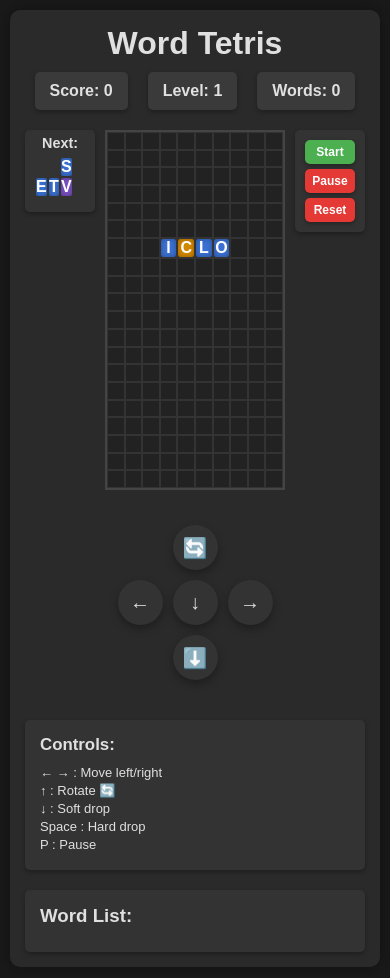
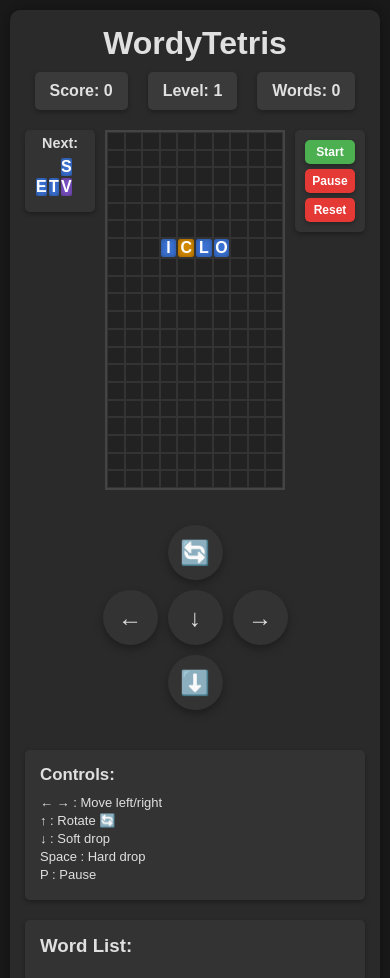
Before and after one commit to falcon766/word-tetris, a plain HTML site: page index.html in a window 390 px wide. Shown: the top 978 px of the page. Drawn offline with Linux system fonts and the light colour scheme.

Commit message:
Update title to WordyTetris, increase touch control size, and fix bug with letters resetting

```diff
--- a/css/styles.css
+++ b/css/styles.css
@@ -286,14 +286,14 @@ button:hover {
 }
 
 .touch-button {
-    width: 60px;
-    height: 60px;
+    width: 70px;
+    height: 70px;
     background-color: #333333;
     border-radius: 50%;
     display: flex;
     justify-content: center;
     align-items: center;
-    font-size: 24px;
+    font-size: 28px;
     color: #e0e0e0;
     box-shadow: 0 4px 8px rgba(0, 0, 0, 0.3);
     user-select: none;
@@ -376,8 +376,9 @@ button:hover {
     }
 
     .touch-button {
-        width: 50px;
-        height: 50px;
+        width: 60px;
+        height: 60px;
+        font-size: 26px;
     }
 }
 
@@ -413,8 +414,8 @@ button:hover {
     }
 
     .touch-button {
-        width: 45px;
-        height: 45px;
-        font-size: 20px;
+        width: 55px;
+        height: 55px;
+        font-size: 24px;
     }
 }
--- a/index.html
+++ b/index.html
@@ -3,14 +3,14 @@
 <head>
     <meta charset="UTF-8">
     <meta name="viewport" content="width=device-width, initial-scale=1.0, maximum-scale=1.0, user-scalable=no">
-    <title>Word Tetris</title>
-    <meta name="description" content="Word Tetris - A fun word-building puzzle game combining Tetris with word games">
+    <title>WordyTetris</title>
+    <meta name="description" content="WordyTetris - A fun word-building puzzle game combining Tetris with word games">
     <link rel="stylesheet" href="css/styles.css">
 </head>
 <body>
     <div class="game-container">
         <div class="header">
-            <h1>Word Tetris</h1>
+            <h1>WordyTetris</h1>
             <div class="score-container">
                 <div class="score">Score: <span id="score">0</span></div>
                 <div class="level">Level: <span id="level">1</span></div>
--- a/js/board.js
+++ b/js/board.js
@@ -272,11 +272,20 @@ class Board {
             setTimeout(() => {
                 this.fallBlocks();
 
+                // Store the current grid state before checking for new words
+                const gridBackup = JSON.parse(JSON.stringify(this.grid));
+
                 // Redraw the entire board to ensure consistency
                 this.drawBoard();
 
                 // Check for new words that may have formed after blocks fell
-                this.checkForNewWords();
+                const foundNewWords = this.checkForNewWords();
+
+                // If no new words were found, restore the grid from backup to prevent letters from resetting
+                if (!foundNewWords) {
+                    this.grid = gridBackup;
+                    this.drawBoard();
+                }
             }, 300); // Delay the falling to make it more visible
         }, 800); // Longer animation duration
     }
```
